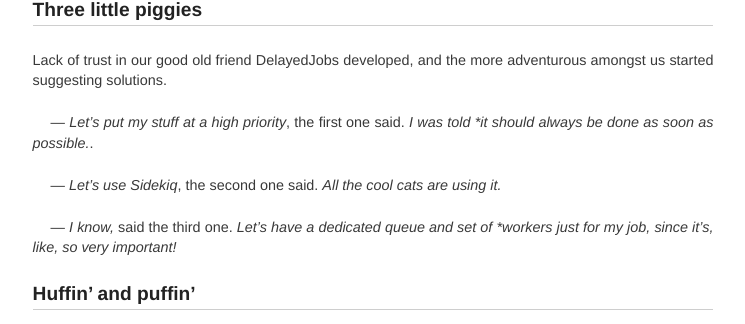
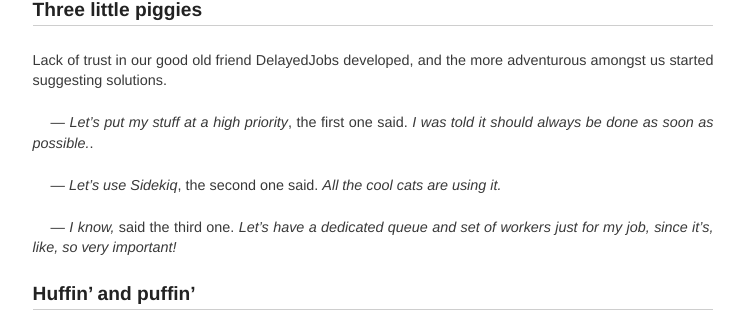
Before and after one commit to HouseTrip/housetrip.github.com, a Jekyll site: the page built from _posts/2013-09-12-monitoring-jobs.md, in a window 1280 px wide and 900 px high, scrolled down 1589 px. Shown: the part 146-470 px from the top of the window, without its empty margins (267-1012 px from the left). Built offline with Jekyll 4.4.1, drawn with Linux system fonts in a browser that asks for light colours.

Commit message:
Fixes indentation

```diff
--- a/_posts/2013-09-12-monitoring-jobs.md
+++ b/_posts/2013-09-12-monitoring-jobs.md
@@ -110,12 +110,12 @@
 adventurous amongst us started suggesting solutions.
 
 — *Let's put my stuff at a high priority*, the first one said. *I was told
-  *it should always be done as soon as possible.*.
+  it should always be done as soon as possible.*.
 
 — *Let's use Sidekiq*, the second one said. *All the cool cats are using it.*
 
 — *I know,* said the third one. *Let's have a dedicated queue and set of
-  *workers just for my job, since it's, like, so very important!*
+  workers just for my job, since it's, like, so very important!*
 
 
 ## Huffin' and puffin'
```
